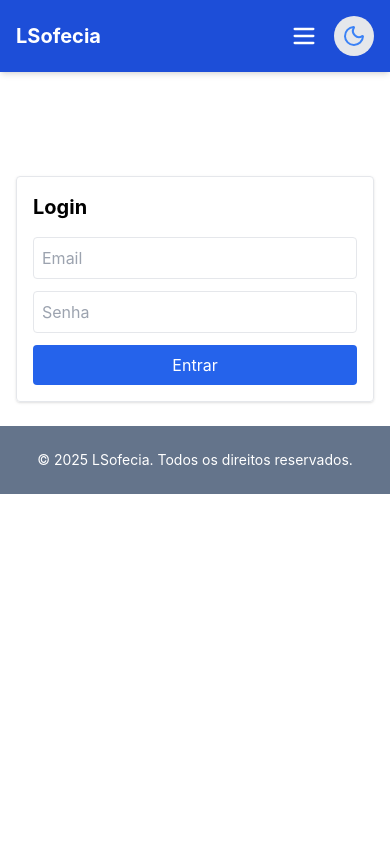
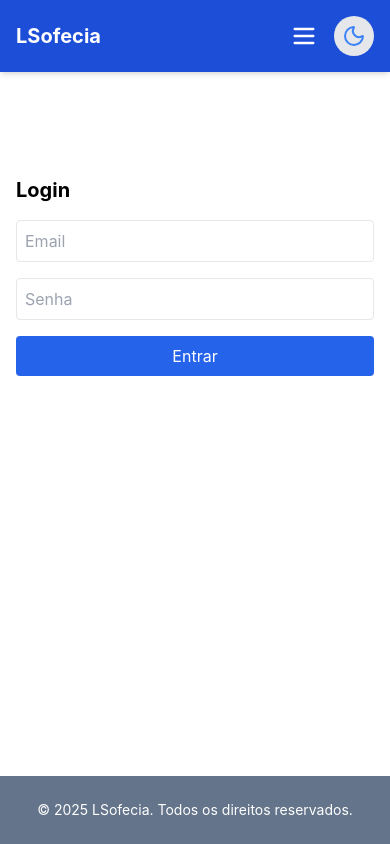
Before and after one commit to Lourenso-sofecia/ls-advancedReactStudy, a React (Create React App) app: page /login in a window 390 px wide. Built offline with nearby package versions, Linux system fonts and the light colour scheme.

Commit message:
style: dark mode add in login screen

```diff
--- a/src/layouts/PublicLayout.tsx
+++ b/src/layouts/PublicLayout.tsx
@@ -3,12 +3,12 @@ import { Footer, Header } from "../components";
 
 export function PublicLayout() {
   return (
-    <>
+    <div className="flex flex-col min-h-screen bg-white dark:bg-slate-900">
       <Header />
-      <main className="container max-w-screen-lg mx-auto px-4 py-6">
+      <main className="flex-grow container max-w-screen-lg mx-auto py-6">
         <Outlet />
       </main>
       <Footer />
-    </>
+    </div>
   );
 }
--- a/src/pages/public/Login/index.tsx
+++ b/src/pages/public/Login/index.tsx
@@ -33,9 +33,9 @@ export function Login() {
 
 
   return (
-    <div className="max-w-sm mx-auto mt-20 p-4 border rounded shadow">
-      <h1 className="text-xl font-bold mb-4">Login</h1>
-      <form onSubmit={handleSubmit} className="space-y-3">
+    <div className="max-w-sm mx-auto mt-20 sm:p-4 sm:border sm:rounded sm:shadow ">
+      <h1 className="text-xl font-bold mb-4 dark:text-primary">Login</h1>
+      <form onSubmit={handleSubmit} className="sm:space-y-3 space-y-4">
         <input
           type="email"
           value={email}
```
